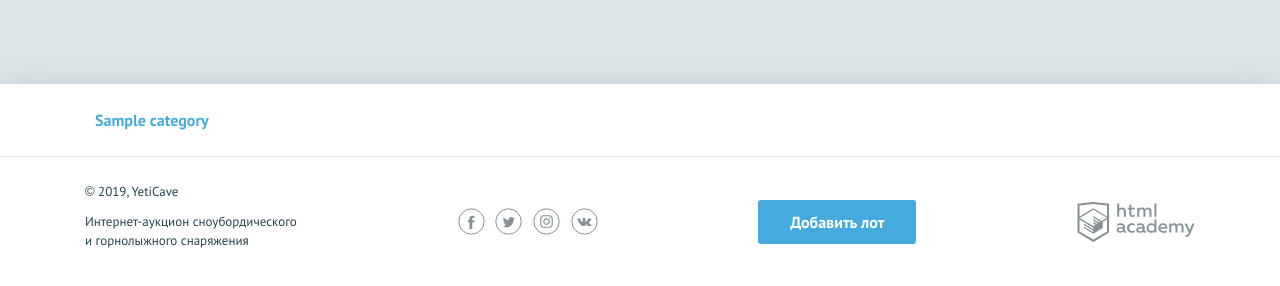
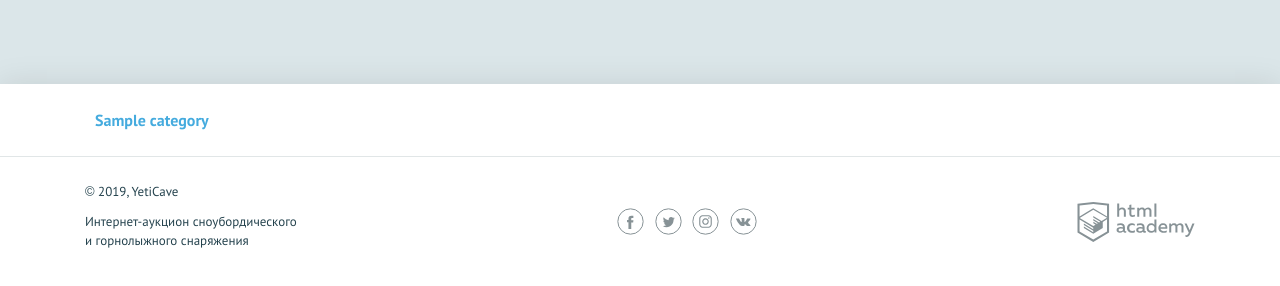
Before and after one commit to Stepan881/844681-yeticave, a PHP site: page /index.php in a window 1280 px wide. Shown: the part 1058-1344 px from the top of the page. Run offline with PHP 8.4, Linux system fonts and the light colour scheme; tables that the repository leaves empty hold one stand-in row (values such as "Sample post"); grey boxes marked "Sample" are stand-in pictures; data that the repository does not hold is empty.

Commit message:
Исправления футера

```diff
--- a/templates/layout.php
+++ b/templates/layout.php
@@ -93,7 +93,9 @@
                 <svg width="27" height="27" viewBox="0 0 27 27" xmlns="http://www.w3.org/2000/svg"><circle stroke="#879296" fill="none" cx="13.5" cy="13.5" r="12.666"/><path fill="#879296" d="M13.92 18.07c.142-.016.278-.074.39-.166.077-.107.118-.237.116-.37 0 0 0-1.13.516-1.296.517-.165 1.208 1.09 1.95 1.58.276.213.624.314.973.28h1.95s.973-.057.525-.837c-.38-.62-.865-1.17-1.432-1.626-1.208-1.1-1.043-.916.41-2.816.886-1.16 1.236-1.86 1.13-2.163-.108-.302-.76-.214-.76-.214h-2.164c-.092-.026-.19-.026-.282 0-.083.058-.15.135-.195.225-.224.57-.49 1.125-.8 1.656-.973 1.61-1.344 1.697-1.51 1.59-.37-.234-.272-.975-.272-1.433 0-1.56.243-2.202-.468-2.377-.32-.075-.647-.108-.974-.098-.604-.052-1.213.01-1.793.186-.243.116-.438.38-.32.4.245.018.474.13.642.31.152.303.225.638.214.975 0 0 .127 1.832-.302 2.056-.43.223-.692-.167-1.55-1.618-.29-.506-.547-1.03-.77-1.57-.038-.09-.098-.17-.174-.233-.1-.065-.214-.108-.332-.128H6.485s-.312 0-.42.137c-.106.135 0 .36 0 .36.87 2 2.022 3.868 3.42 5.543.923.996 2.21 1.573 3.567 1.598z"/></svg>
             </a>
         </div>
-        <a class="main-footer__add-lot button" href="add-lot.php">Добавить лот</a>
+      <?php if ($is_auth): ?>
+          <a class="main-footer__add-lot button" href="add.php">Добавить лот</a>
+      <?php endif; ?>
         <div class="main-footer__developed-by">
             <span class="visually-hidden">Разработано:</span>
             <a class="logo-academy" href="https://htmlacademy.ru/intensive/php">
```
